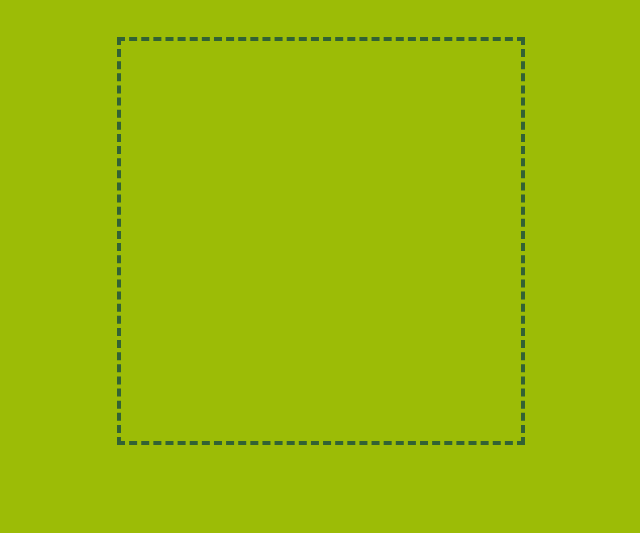
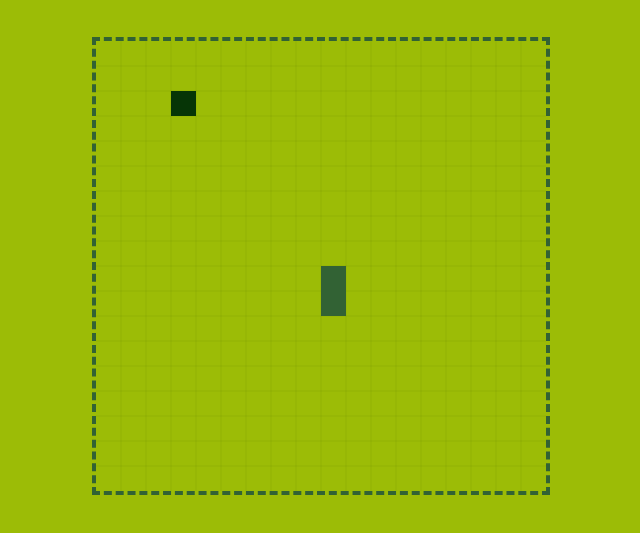
Before and after one commit to gabrielrez/Retro-Javascript-Games, a plain HTML site: page html/snake.html in a window 1280 px wide. Shown: the part 201-734 px from the top of the page, without its empty margins (319-959 px from the left). Drawn offline with Linux system fonts and the light colour scheme.

Commit message:
drawGrid

```diff
--- a/html/snake.html
+++ b/html/snake.html
@@ -14,7 +14,7 @@
 <body>
   <div class="container">
     <h1 class="title c3">Snake</h1>
-    <canvas class="canvas" width="400" height="400"></canvas>
+    <canvas class="canvas" width="450" height="450"></canvas>
   </div>
 
   <script src="/js/snake.js"></script>
--- a/js/snake.js
+++ b/js/snake.js
@@ -3,16 +3,26 @@ const canvas = document.querySelector(".canvas");
 const ctx = canvas.getContext("2d");
 const size = 25;
 const snake = [
-  { x: 175, y: 175 },
-  { x: 175, y: 200 },
+  { x: 225, y: 225 },
+  { x: 225, y: 250 },
 ];
+const food = {
+  x: 75,
+  y: 50,
+  color: "#063506",
+};
 let direction, loopId;
 
 const drawSnake = () => {
   ctx.fillStyle = snakeColor;
-  snake.forEach((position, index) => {
+  snake.forEach((position) => {
     ctx.fillRect(position.x, position.y, size, size);
   })
+}
+
+const drawFood = () => {
+  ctx.fillStyle = food.color;
+  ctx.fillRect(food.x, food.y, size, size);
 }
 
 const moveSnake = () => {
@@ -41,7 +51,9 @@ const moveSnake = () => {
 
 const gameLoop = () => {
   clearInterval(loopId);
-  ctx.clearRect(0, 0, 400, 400);
+  ctx.clearRect(0, 0, 450, 450);
+  drawGrid();
+  drawFood();
   moveSnake();
   drawSnake();
   loopId = setTimeout(() => {
@@ -49,7 +61,23 @@ const gameLoop = () => {
   }, 200);
 };
 
-// gameLoop();
+const drawGrid = () => {
+  ctx.lineWidth = 1;
+  ctx.strokeStyle = "#06350611";
+  for (let i = 25; i < canvas.width; i += 25) {
+    ctx.beginPath();
+    ctx.lineTo(i, 0);
+    ctx.lineTo(i, 450);
+    ctx.stroke();
+    ctx.beginPath();
+    ctx.lineTo(0, i);
+    ctx.lineTo(450, i);
+    ctx.stroke();
+  }
+}
+
+gameLoop();
+drawGrid();
 
 document.addEventListener("keydown", (event) => {
   if (event.key == "ArrowUp" && direction != "down") {
```
